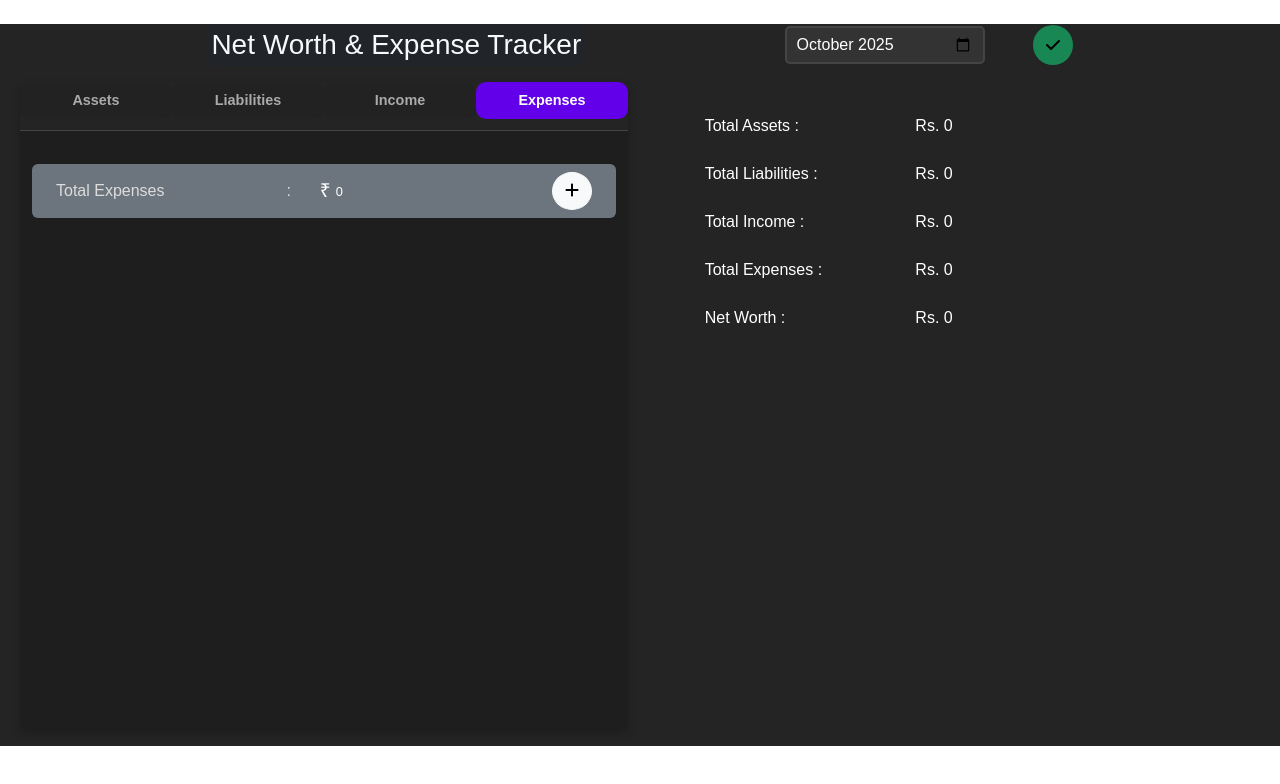
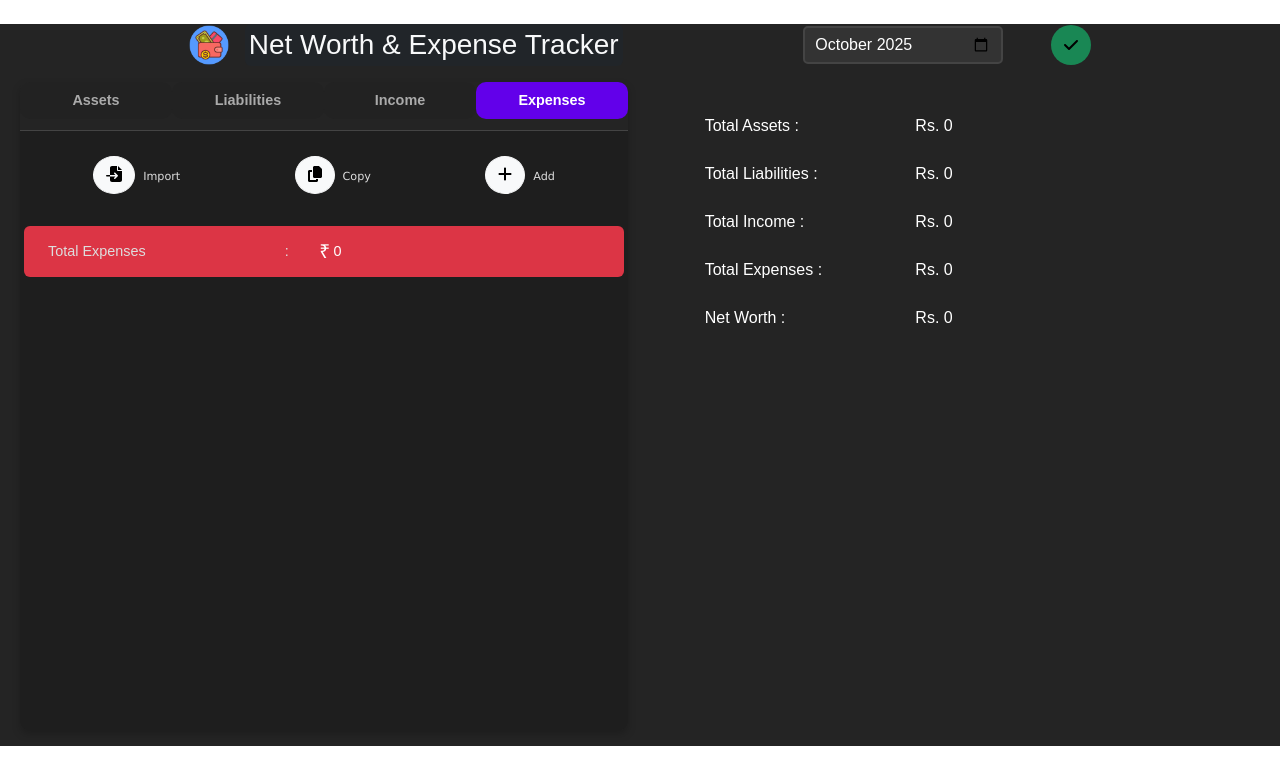
Before and after one commit to Sam1655/Expense-Tracker, a React (Vite) app: page / in a window 1280 px wide. Shown: the top 784 px of the page. Built offline with nearby package versions, Linux system fonts and the light colour scheme.

Commit message:
Storage Register Format Changed

```diff
--- a/index.html
+++ b/index.html
@@ -3,7 +3,7 @@
   <head>
     <meta charset="UTF-8" />
     <link rel="icon" type="image/svg+xml" href="/expense.png" />
-    <meta name="viewport" content="width=device-width, initial-scale=1.0" />
+    <meta name="viewport" content="width=device-width, initial-scale=1.0, maximum-scale=1" />
     <title>Expense Tracker | Net Worth</title>
   </head>
   <body>
--- a/src/NWTracker/Components/Expenses.jsx
+++ b/src/NWTracker/Components/Expenses.jsx
@@ -1,33 +1,38 @@
 import TextInput from "./TextInput";
 import { FontAwesomeIcon } from "@fortawesome/react-fontawesome";
-import { faPlus } from "@fortawesome/free-solid-svg-icons";
+import {
+  faPlus,
+  faCopy,
+  faFileImport,
+} from "@fortawesome/free-solid-svg-icons";
 import { useLongPress } from "@custom-react-hooks/use-long-press";
 import { EXPENSE_TYPES } from "../constants";
+import { useEffect } from "react";
 
 const Expenses = ({
   totalExpenses,
   setTotalExpenses,
   expensesFields,
   setExpensesFields,
+  toast,
 }) => {
-
-
   const handleInputChange = (e, index) => {
     e.target.value = e.target.value.replace(/[^0-9]/g, ""); // Only Take 0-9 Inputs
 
     e.target.value = e.target.value.replace(/\B(?=(\d{3})+(?!\d))/g, ","); // Add , separations
     expensesFields[index].value = e.target.value;
     setExpensesFields([...expensesFields]);
+  };
 
+  useEffect(() => {
     setTotalExpenses(
       expensesFields.reduce(
         (accumulator, currentValue) =>
           accumulator + +currentValue.value?.split(",")?.join(""),
         0
       )
-      // totalExpenses + +e.target.value?.split(",")?.join("")
     );
-  };
+  }, [expensesFields]);
 
   const handleDelete = (index) => {
     if (window.confirm("Do you want to Delete?")) {
@@ -36,9 +41,86 @@ const Expenses = ({
       setExpensesFields(expensesFields.filter((_, i) => i !== index));
     }
   };
+
+  const handleExpenseImport = () => {
+    navigator.clipboard
+      .readText()
+      .then((text) => {
+        if (JSON.parse(text)?.length) {
+          setExpensesFields(JSON.parse(text));
+          toast.success("Data Imported from Clipboard");
+        } else {
+          toast.error("Invalid Data Format in Clipboard");
+        }
+      })
+      .catch((err) => {
+        toast.error("Failed to read clipboard: ", err);
+      });
+  };
+
+  const handleExpenseCopy = () => {
+    try {
+      navigator.clipboard.writeText(JSON.stringify(expensesFields));
+    } catch (error) {
+      toast.error("Error Copying the Data");
+      return;
+    }
+    toast.success("Data Copied to Clipboard");
+  };
+
+  const handleExpenseAdd = () => {
+    setExpensesFields((prev) => [
+      ...prev,
+      {
+        label: EXPENSE_TYPES[0],
+        value: "",
+        timestamp: new Date(),
+      },
+    ]);
+  };
+
   return (
     <div className="mx-3">
       <div className="row align-items-center justify-content-center">
+        <div className="d-flex justify-content-around align-items-center mb-4">
+          <div>
+            <button
+              type="button"
+              className="btn btn-light rounded-circle"
+              onClick={handleExpenseImport}
+            >
+              <FontAwesomeIcon icon={faFileImport} />
+            </button>
+            <label style={{ fontSize: "0.7rem", marginLeft: "0.5rem" }}>
+              Import
+            </label>
+          </div>
+          <div>
+            <button
+              type="button"
+              className="btn btn-light rounded-circle"
+              onClick={handleExpenseCopy}
+            >
+              <FontAwesomeIcon icon={faCopy} />
+            </button>
+            <label style={{ fontSize: "0.7rem", marginLeft: "0.5rem" }}>
+              Copy
+            </label>
+          </div>
+
+          <div>
+            <button
+              type="button"
+              className="btn btn-light rounded-circle"
+              onClick={handleExpenseAdd}
+            >
+              <FontAwesomeIcon icon={faPlus} />
+            </button>
+            <label style={{ fontSize: "0.7rem", marginLeft: "0.5rem" }}>
+              Add
+            </label>
+          </div>
+        </div>
         {expensesFields?.map((row, index) => {
           // const longPressEvents = useLongPress(() => handleDelete(index), {
           //   threshold: 500,
@@ -112,7 +194,7 @@ const Expenses = ({
             </div>
           );
         })}
-        <div className="mt-2 row align-items-start text-start justify-content-start bg-secondary position-sticky bottom-0 rounded">
+        <div className="mt-2 row align-items-start text-start justify-content-start bg-danger position-sticky bottom-0 rounded">
           <div className="my-2 d-flex align-items-center ">
             <p className="text-start mb-0" style={{ flex: "0 0 40%" }}>
               Total Expenses
@@ -126,22 +208,6 @@ const Expenses = ({
               disabled
               placeholder="Total"
             />
-            <button
-              type="button"
-              className="btn btn-light rounded-circle"
-              onClick={() =>
-                setExpensesFields((prev) => [
-                  ...prev,
-                  {
-                    label: EXPENSE_TYPES[0],
-                    value: "",
-                    timestamp: new Date(),
-                  },
-                ])
-              }
-            >
-              <FontAwesomeIcon icon={faPlus} />
-            </button>
           </div>
         </div>
       </div>
--- a/src/NWTracker/Components/Income.jsx
+++ b/src/NWTracker/Components/Income.jsx
@@ -44,7 +44,7 @@ const Income = ({
           </div>
         );
       })}
-      <div className="mt-2 row align-items-start text-start justify-content-start bg-secondary position-sticky bottom-0 rounded">
+      <div className="mt-2 row align-items-start text-start justify-content-start bg-success position-sticky bottom-0 rounded">
         <div className="my-2 d-flex align-items-center ">
           <p className="text-start mb-0" style={{ flex: "0 0 40%" }}>
             Total Income
--- a/src/NWTracker/Components/Liabilities.jsx
+++ b/src/NWTracker/Components/Liabilities.jsx
@@ -30,7 +30,7 @@ const Liabilities = ({
       {LIABILITIES_FIELD.map((row, index) => {
         return (
           <div className="my-1 d-flex align-items-center" key={index}>
-            <p className="text-start mb-0" style={{ flex: "0 0 40%" }}>
+            <p className="text-start mb-0" style={{ flex: "0 0 35%" }}>
               {row.label}
             </p>
             <p className="mx-3 mb-0">:</p>
@@ -44,9 +44,9 @@ const Liabilities = ({
           </div>
         );
       })}
-      <div className="mt-2 row align-items-start text-start justify-content-start bg-secondary position-sticky bottom-0 rounded">
+      <div className="mt-2 row align-items-start text-start justify-content-start bg-warning position-sticky bottom-0 rounded">
         <div className="my-2 d-flex align-items-center ">
-          <p className="text-start mb-0" style={{ flex: "0 0 40%" }}>
+          <p className="text-start mb-0" style={{ flex: "0 0 35%" }}>
             Total Liabilities
           </p>
           <p className="mx-3 mb-0">:</p>
--- a/src/NWTracker/Components/TabNavigator.css
+++ b/src/NWTracker/Components/TabNavigator.css
@@ -49,7 +49,7 @@ body {
 }
 
 .tab-content {
-  padding: 25px 8px 10px 8px;
+  padding: 25px 0px 10px 0px;
   background-color: #1e1e1e;
   color: #ddd;
   font-size: 16px;
--- a/src/NWTracker/Components/TextInput.css
+++ b/src/NWTracker/Components/TextInput.css
@@ -6,7 +6,7 @@
 
 .rupee-symbol {
     position: absolute;
-    left: 0.8rem;
+    left: 0.9rem;
     top: 50%;
     transform: translateY(-50%);
     font-size: 1.2rem;
@@ -16,10 +16,10 @@
 .rupee-input {
     width: 100%;
     padding: 0.4rem 0.4rem 0.4rem 1.8rem;
-    border: 2px solid #ccc;
+    border: 1px solid #ccc;
     background-color: #242424;
     border-radius: 5px;
-    font-size: 0.8rem;
+    font-size: 0.9rem;
     box-sizing: border-box;
     transition: border-color 0.3s ease, box-shadow 0.3s ease;
 }
@@ -32,7 +32,7 @@
 
 .rupee-input:disabled {
     cursor: not-allowed;
-    background-color: #6c757d;
+    background-color: transparent;
     border: none;
     color: white;
 }
@@ -43,10 +43,10 @@
 }
 
 .date-Span{
-    font-size: 0.5rem;
-    opacity: 70%;
-    margin-left: 4px;
-    margin-bottom: 4px;
+    font-size: 0.6rem;
+    opacity: 80%;
+    margin-left: 10px;
+    margin-bottom: 2px;
     display: flex;
     align-self: end;
 }
--- a/src/NWTracker/NetWorthTracker.jsx
+++ b/src/NWTracker/NetWorthTracker.jsx
@@ -55,32 +55,23 @@ const NetWorthTracker = () => {
       expensesFields,
       netWorth,
     };
-
     if (!data.netWorth && !expensesFields.length) {
       toast.error("Error Saving Empty Data!");
       return;
     }
 
-    // if (
-    //   JSON.parse(localStorage.getItem("expenseData"))?.[data.date] &&
-    //   !window.confirm(`Do you want to Modify the Data for ${data.date}`)
-    // ) {
-    //   toast.error("Data Not Saved");
-    //   return;
-    // }
+    let consolidatedData =
+      JSON.parse(localStorage.getItem("consolidatedData")) || {};
+    consolidatedData[data.date] = data;
 
-    let expenseData = JSON.parse(localStorage.getItem("expenseData")) || {};
-    expenseData[data.date] = data;
-
-    localStorage.setItem("expenseData", JSON.stringify(expenseData));
+    localStorage.setItem("consolidatedData", JSON.stringify(consolidatedData));
     toast.success(`Data Saved Successfully for ${data?.date}`);
   };
 
   const handleDateChange = (e) => {
     const date = e.target.value;
 
-    const data = JSON.parse(localStorage.getItem("expenseData"))?.[date];
-    console.log(data, "dataaa");
+    const data = JSON.parse(localStorage.getItem("consolidatedData"))?.[date];
 
     if (data) {
       const keys = Object.keys(data);
@@ -144,6 +135,7 @@ const NetWorthTracker = () => {
             setTotalExpenses={setTotalExpenses}
             expensesFields={expensesFields}
             setExpensesFields={setExpensesFields}
+            toast={toast}
           />
         );
     }
@@ -153,9 +145,12 @@ const NetWorthTracker = () => {
       <form onSubmit={handleSubmit(onSubmit)}>
         <div className="d-flex flex-column justify-content-start align-items-center mt-4 mx-2">
           <div className="d-flex flex-column flex-md-row align-items-center justify-content-evenly w-100 px-2 gap-2">
-            <h3 className="bg-dark text-light rounded p-1 text-center mb-2 mb-md-0">
-              Net Worth & Expense Tracker
-            </h3>
+            <div className="d-flex align-items-center justify-content-center gap-3">
+              <img src="public/expense.png" alt="Logo" width={"40"} />
+              <h3 className="bg-dark text-light rounded p-1 text-center mb-2 mb-md-0">
+                Net Worth & Expense Tracker
+              </h3>
+            </div>
             <div className="d-flex align-items-center justify-content-center gap-lg-5 gap-4 ">
               <input
                 type="month"
@@ -173,7 +168,7 @@ const NetWorthTracker = () => {
               </button>
             </div>
           </div>
-          <div className="row w-100">
+          <div className="p-0 row w-100">
             <div className="col-lg-6 col-md-8">
               <TabNavigator
                 activeTab={activeTab}
--- a/src/index.css
+++ b/src/index.css
@@ -23,6 +23,10 @@ a:hover {
 h1 {
   font-size: 3.2em;
   line-height: 1.1;
+}
+
+p {
+  font-size: 0.9rem;
 }
 
 button {
```
Also changed, not shown: src/NWTracker/Components/Assets.jsx (+22 -33 lines), src/NWTracker/constants.js (+25 -19 lines).
